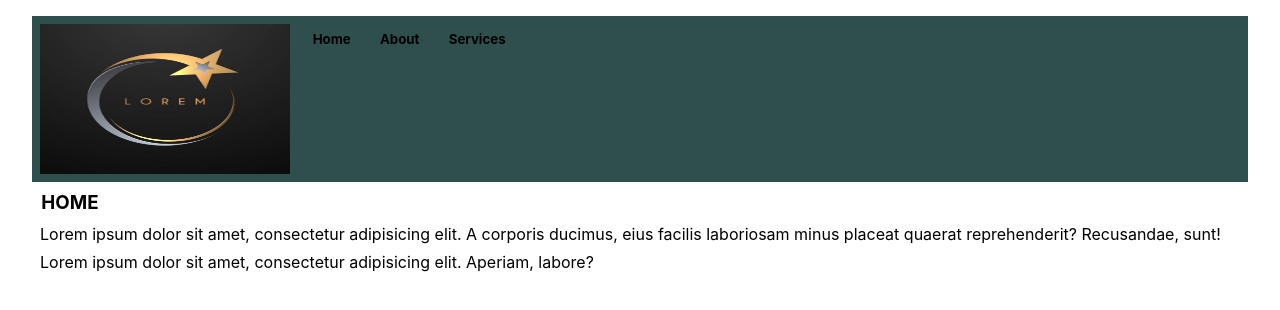
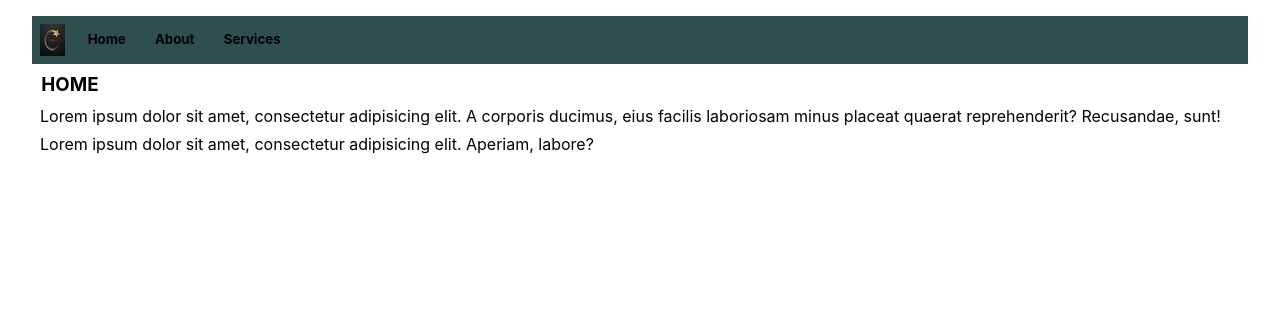
Before and after one commit to AQMSR/Website-React, a React (Create React App) app in the folder aqmsr/: page / in a window 1280 px wide. Shown: the top 310 px of the page. Built offline with nearby package versions, Linux system fonts and the light colour scheme.

Commit message:
added services dropdown component

```diff
--- a/aqmsr/src/App.css
+++ b/aqmsr/src/App.css
@@ -5,6 +5,11 @@
     background-color: darkslategrey;
 }
 
-.App_Header-HomeNav, .App_Header-AboutNav{
+.App_Header-HomeNav, .App_Header-AboutNav, .App_Header-ServiceNav{
     cursor: pointer;
 }
+
+.App_Header-ServiceNav{
+    position: relative;
+    display: inline-block;
+}
--- a/aqmsr/src/App.js
+++ b/aqmsr/src/App.js
@@ -7,10 +7,15 @@ import Home from "./components/home/home";
 import React, {useState} from "react";
 import About from "./components/about/about";
 import ServicesNAV from "./components/services_NAV/servicesNAV";
+import ServicesDropdown from "./components/services_Dropdown/servicesDropdown";
 
 function App() {
     const [isHomeClicked, setIsHomeClicked] = useState(true)
     const [isAboutClicked, setIsAboutClicked] = useState(false)
+    const [isDropdownOpen, setIsDropdownOpen] = useState(false)
+    const toggleDropdown = () => {
+        setIsDropdownOpen(!isDropdownOpen)
+    }
     const handleAboutClick = () => {
         setIsHomeClicked(!isHomeClicked)
         setIsAboutClicked(!isAboutClicked)
@@ -33,9 +38,17 @@ function App() {
             <AboutNav/>
           </div>
 
-          <div>
+          <div className="App_Header-ServiceNav" onMouseEnter={toggleDropdown}
+               onMouseLeave={toggleDropdown}>
               <ServicesNAV/>
           </div>
+          {isDropdownOpen &&
+              (
+                  <div className="dropdown-content">
+                  <ServicesDropdown/>
+                  </div>
+              )
+          }
       </Header>
         </div>
         <div>
--- a/aqmsr/src/components/header/header.css
+++ b/aqmsr/src/components/header/header.css
@@ -1,3 +1,7 @@
 h2{
     border: 2px solid black;
 }
+
+*{
+    height: fit-content;
+}
--- a/aqmsr/src/components/logo/logo.css
+++ b/aqmsr/src/components/logo/logo.css
@@ -1,4 +1,4 @@
 img{
-    height: 150px;
-    width: 250px;
+    height: 4vh;
+    width:  25px;
 }
--- /dev/null
+++ b/aqmsr/src/components/services_Dropdown/servicesDropdown.css
@@ -0,0 +1,4 @@
+.serviceDropdown-container{
+    background-color: black;
+    color: ghostwhite;
+}
--- /dev/null
+++ b/aqmsr/src/components/services_Dropdown/servicesDropdown.js
@@ -0,0 +1,17 @@
+import './servicesDropdown.css'
+
+function servicesDropdown(){
+    return(
+        <div className="serviceDropdown-container">
+            <ul>
+                <li>Service 1</li>
+                <li>Service 2</li>
+                <li>Service 3</li>
+                <li>Service 4</li>
+                <li>Service 5</li>
+            </ul>
+        </div>
+    )
+}
+
+export default servicesDropdown
--- a/aqmsr/src/components/services_NAV/servicesNAV.js
+++ b/aqmsr/src/components/services_NAV/servicesNAV.js
@@ -2,10 +2,6 @@ import './servicesNAV.css'
 
 
 function servicesNAV(){
- /*   const [isDropdownOpen, setIsDropdownOpen] = useState(false)
-    const toggleDropdown = () => {
-        setIsDropdownOpen(!isDropdownOpen)
-    }*/
     return(
         <>
                 <h5>Services</h5>
```
